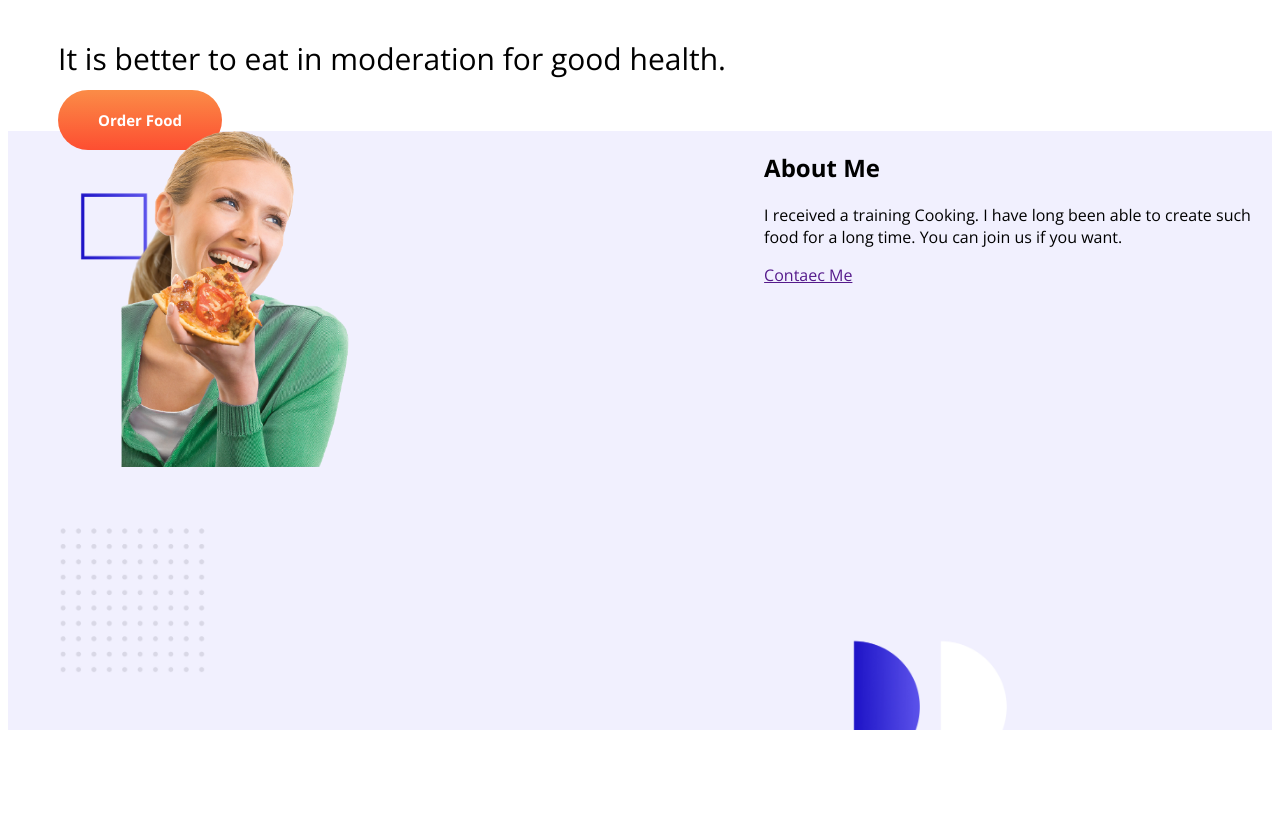
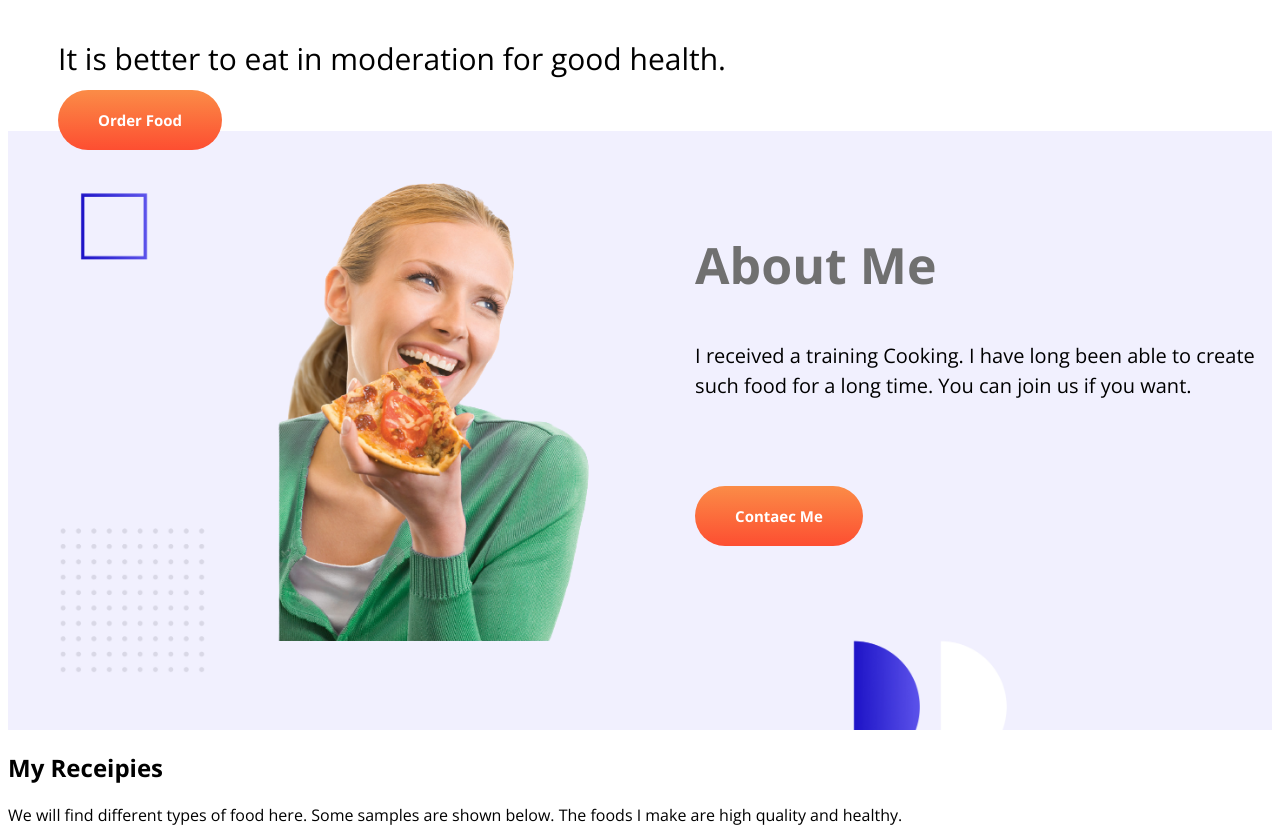
Before and after one commit to zjria/food-net, a plain HTML site: page index.html in a window 1280 px wide. Shown: the part 264-1093 px from the top of the page. Before the commit the page ends 1003 px from the top, so only its background shows below. Drawn offline with nearby package versions, Linux system fonts and the light colour scheme.

Commit message:
more text add

```diff
--- a/index.html
+++ b/index.html
@@ -57,7 +57,7 @@
                             I have long been able to create such food for a long time.
                             You can join us if you want.</p>
 
-                            <a class="order-button" target="_blank" href="">Contaec Me</a>
+                            <a class="contaec-button" target="_blank" href="">Contaec Me</a>
                     </div>
 
         </section>
@@ -65,6 +65,30 @@
      <!-- About-Me-area section End -->
 
 
+     <section class="recipies-area">
+         <h1>My Receipies</h1>
+         <p>We will find different types of food here. Some samples are shown below. The foods I make are high quality and healthy.</p>
+         <div class="flexible-items">
+             <div class="item-1">
+                 <img src="images/Project Cover6.png" alt="">
+                 <h2>Burger</h2>
+                 <p>Very tasty and nutritious food. There are many more types. You can eat if you want</p>
+             </div>
+             <div class="item-2">
+                  <img src="images/Project Cover7.png" alt="">
+                 <h2>Green Salad</h2>
+                 <p>Green salad, we should eat regularly. It is very beneficial to our body.</p>
+             </div>
+             <div class="item-3">
+                  <img src="images/Project Cover8.png" alt="">
+                 <h2>Vegetable mixture</h2>
+                 <p>This vegetable blend diet contains a variety of vitamins. Which helps the body to meet various losses.</p>
+             </div>
+         </div>
+
+     </section>
+
+
 
 
 </body>
--- a/style.css
+++ b/style.css
@@ -85,7 +85,6 @@ body {
     background-repeat: no-repeat;
     background-size: 100%;
     height: 600px;
-    width: 50% 100%;
 }
 
 .about-me-img-area {
@@ -93,8 +92,34 @@ body {
 }
 
 .about-me-img-area img {
-    width: 40%;
-    margin-left: 10%;
+    width: 60%;
+    margin-left: 220px;
+    margin-top: 52px;
+}
+
+.about-me-text-area h1 {
+    font-size: 50px;
+    margin-top: 100px;
+    color: #707070;
+    font-weight: 700;
+}
+
+.about-me-text-area p {
+    font-size: 20px;
+    font-weight: 400;
+    margin-bottom: 104px;
+    line-height: 30px;
+}
+
+.about-me-text-area .contaec-button {
+    text-decoration: none;
+    font-size: 15px;
+    background-image: linear-gradient(#fb8c47, #fd4e31);
+    padding: 20px 40px;
+    color: white;
+    font-weight: 700;
+    border-radius: 30px;
+    margin-top: 10px;
 }
 
 /* About-Me-area section End */
```
Also changed, not shown: images/Project Cover8.png (added), 2 other files.
